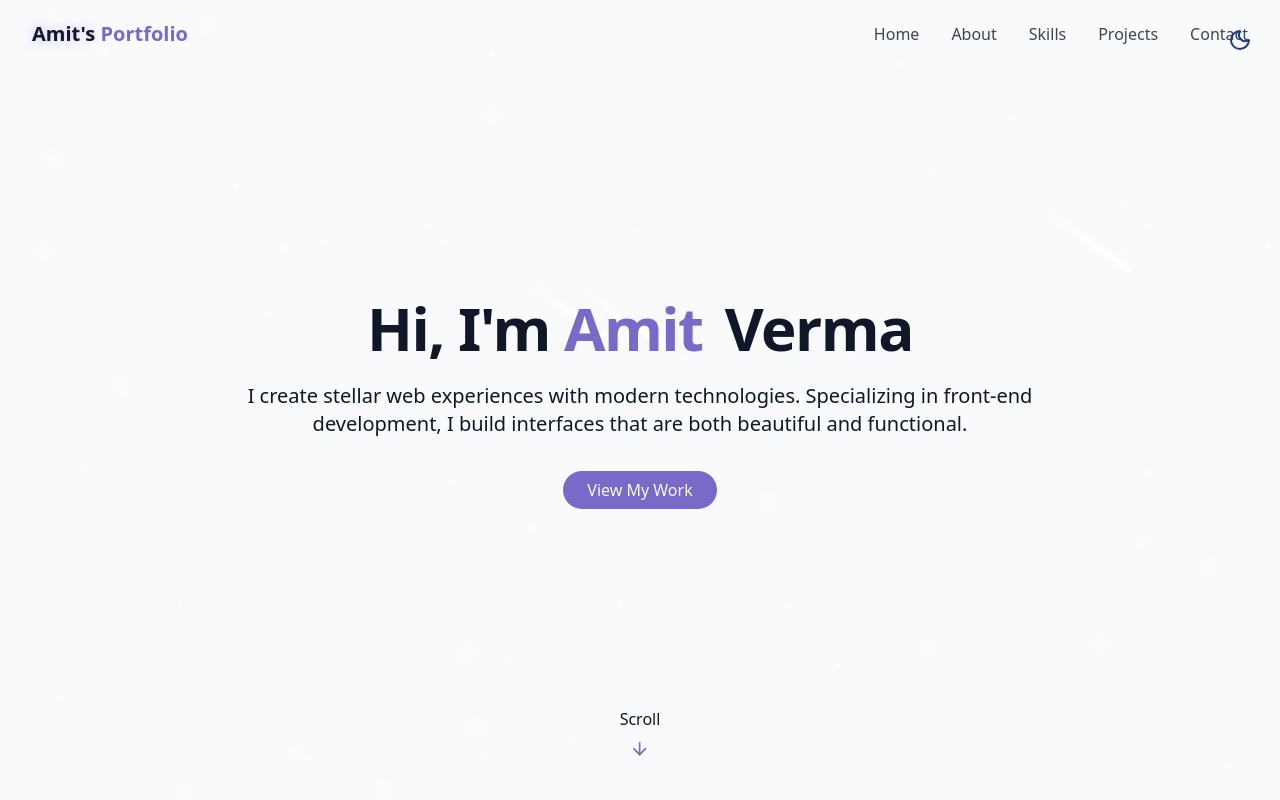
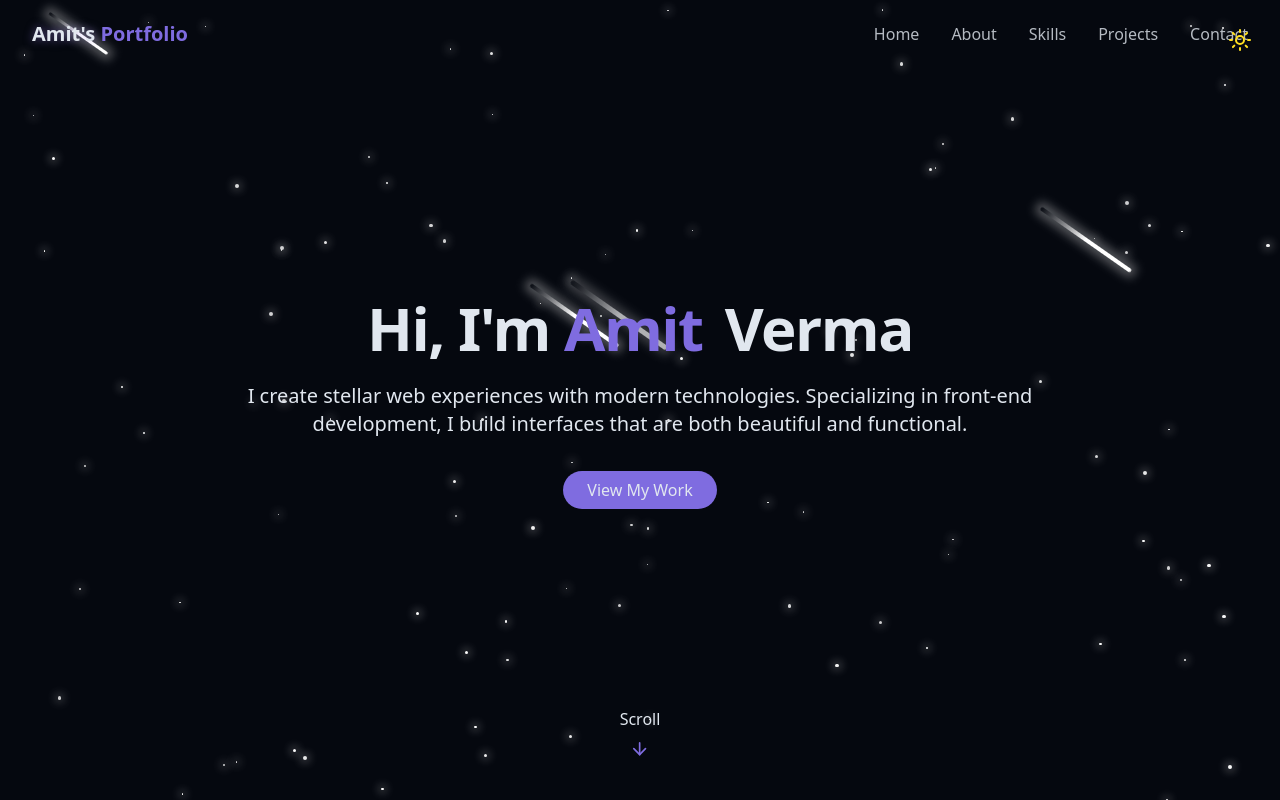
Before and after one commit to akvarc/Portfolio-website, a React (Vite) app: page / in a window 1280 px wide. Shown: the top 800 px of the page. Built offline with nearby package versions, Linux system fonts and the light colour scheme.

Commit message:
ui update

```diff
--- a/src/Component/ThemeToggle.jsx
+++ b/src/Component/ThemeToggle.jsx
@@ -3,18 +3,28 @@
 import { cn } from "../lib/util";
 
 const ThemeToggle = () => {
-  const [isDarkMode, setIsDarkMode] = useState(false);
+  const [isDarkMode, setIsDarkMode] = useState(true); // DEFAULT DARK
 
   useEffect(() => {
     const storedTheme = localStorage.getItem("theme");
+
+    if (!storedTheme) {
+
+      document.documentElement.classList.add("dark");
+      localStorage.setItem("theme", "dark");
+      setIsDarkMode(true);
+      return;
+    }
+
     if (storedTheme === "dark") {
       document.documentElement.classList.add("dark");
       setIsDarkMode(true);
     } else {
+      document.documentElement.classList.remove("dark");
       setIsDarkMode(false);
-      document.documentElement.classList.remove("dark");
     }
   }, []);
+
   function toggleTheme() {
     if (isDarkMode) {
       document.documentElement.classList.remove("dark");
@@ -26,23 +36,19 @@
       setIsDarkMode(true);
     }
   }
+
   return (
     <button
       onClick={toggleTheme}
-      className={cn("fixed max-sm:hidden top-5 right-5 z-50 p-2 rounded-full transition-colors duration-300",
+      className={cn(
+        "fixed max-sm:hidden top-5 right-5 z-50 p-2 rounded-full transition-colors duration-300",
         "focus:outline-hidden"
       )}
     >
       {isDarkMode ? (
-        <Sun
-          className="h-6 w-6 text-yellow-300
-      "
-        />
+        <Sun className="h-6 w-6 text-yellow-300" />
       ) : (
-        <Moon
-          className="h-6 w-6 text-blue-900
-      "
-        />
+        <Moon className="h-6 w-6 text-blue-900" />
       )}
     </button>
   );
```
Also changed, not shown: 1 other file (tests, documents, lock files or other folders).
